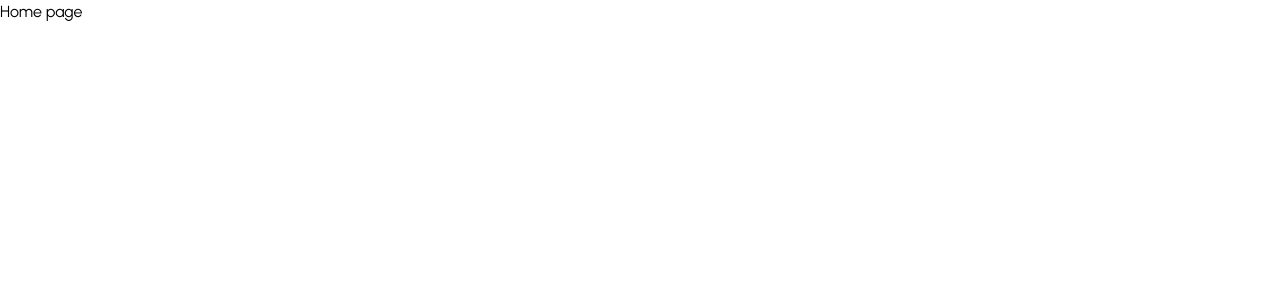
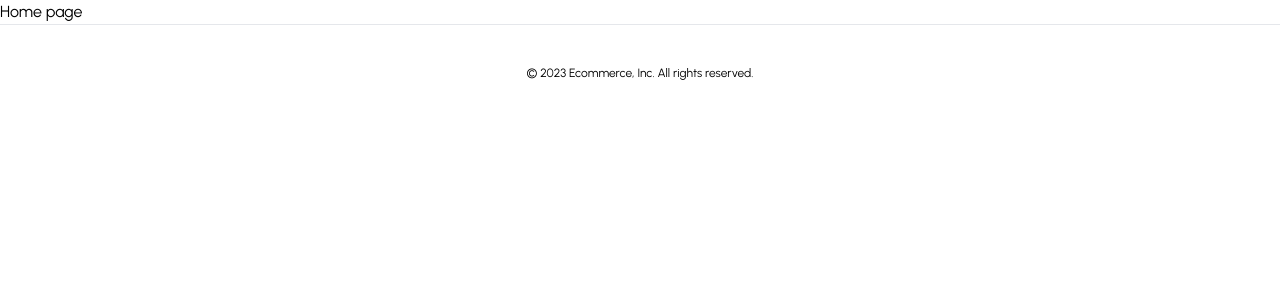
Before and after one commit to ndayishimiyeeric/e-commerce-store-ui, a Next.js app: page / in a window 1280 px wide. Shown: the top 300 px of the page. Built offline with nearby package versions, Linux system fonts and the light colour scheme.

Commit message:
Add footer

```diff
--- a/src/app/layout.tsx
+++ b/src/app/layout.tsx
@@ -1,6 +1,7 @@
 import '../styles/globals.css'
 import type { Metadata } from 'next'
 import {Urbanist} from "next/font/google";
+import Footer from "@/components/Footer";
 
 const font = Urbanist({subsets: ['latin']});
 
@@ -16,7 +17,10 @@
 }) {
   return (
     <html lang="en" className={font.className}>
-      <body>{children}</body>
+      <body>
+        {children}
+        <Footer />
+      </body>
     </html>
   )
 }
--- /dev/null
+++ b/src/components/Footer.tsx
@@ -0,0 +1,13 @@
+const Footer = () => {
+    return (
+        <footer className="bg-white border-t">
+            <div className="mx-auto py-10">
+                <p className="text-center text-xs text-black">
+                    &copy; 2023 Ecommerce, Inc. All rights reserved.
+                </p>
+            </div>
+        </footer>
+    )
+};
+
+export default Footer;
```
